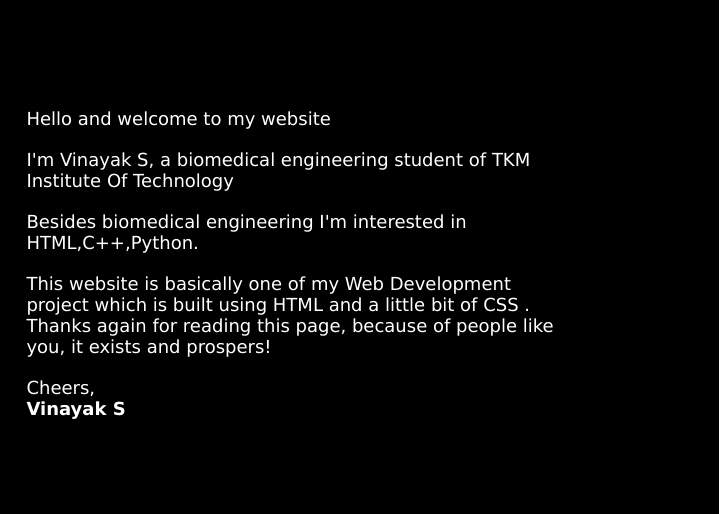
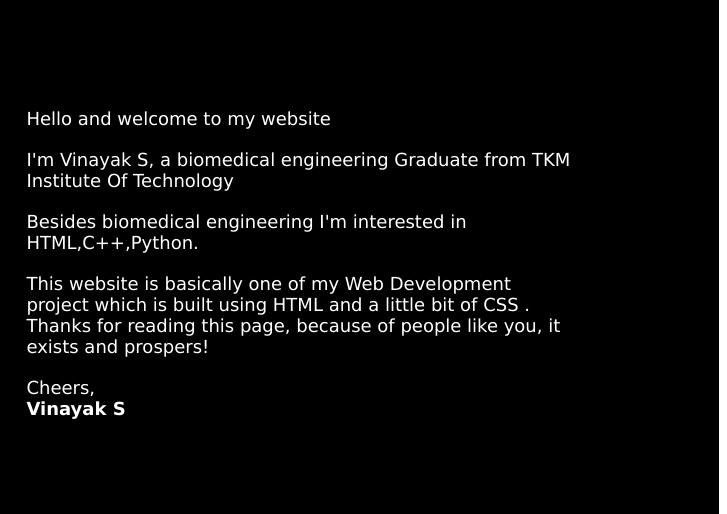
Before and after one commit to v1nayak28/v1nayak28.github.io, a plain HTML site: page index.html in a window 1280 px wide. Shown: the part 438-952 px from the top of the page, 553-1280 px from the left. Drawn offline with Linux system fonts and the light colour scheme.

Commit message:
Update index.html

```diff
--- a/index.html
+++ b/index.html
@@ -145,7 +145,7 @@
 								color="white">
 								Hello and welcome to my website
 								<hr color="black">
-								I'm Vinayak S, a biomedical engineering student of TKM Institute Of Technology
+								I'm Vinayak S, a biomedical engineering Graduate from TKM Institute Of Technology
 								<hr color="black">
 
 								Besides biomedical engineering I'm interested in HTML,C++,Python.
@@ -159,7 +159,7 @@
 								built using HTML and a little bit of CSS .
 
 
-								Thanks again for reading this page,
+								Thanks  for reading this page,
 								because of people like you, it
 								exists and prospers!
 								<hr color="black">
```
